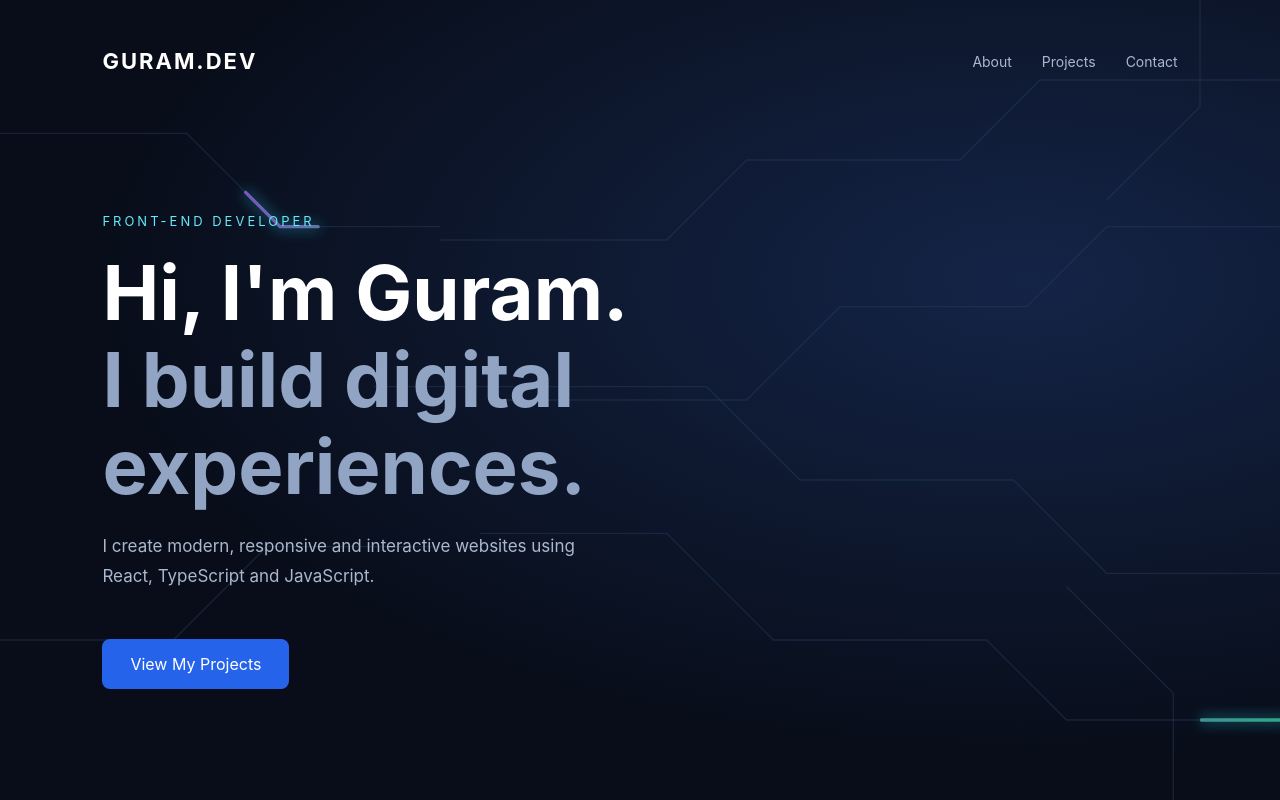
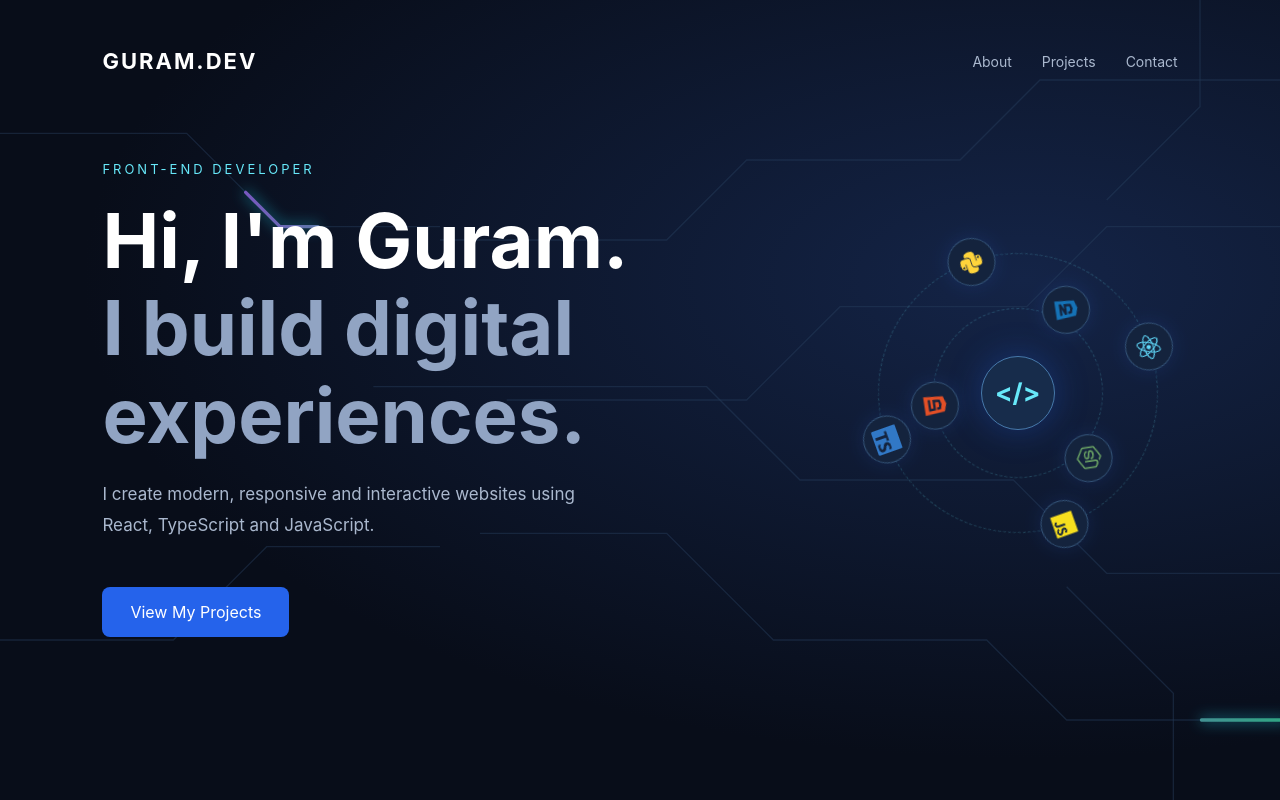
Before and after one commit to gura16/my-portfolio, a React (Vite) app: page / in a window 1280 px wide. Built offline with nearby package versions, Linux system fonts and the light colour scheme.

Commit message:
Add animated circuit background and skills orbit

```diff
--- a/package.json
+++ b/package.json
@@ -11,7 +11,8 @@
   },
   "dependencies": {
     "react": "^19.3.1",
-    "react-dom": "^19.3.1"
+    "react-dom": "^19.3.1",
+    "react-icons": "^5.7.0"
   },
   "devDependencies": {
     "@eslint/js": "^10.0.1",
--- a/src/App.css
+++ b/src/App.css
@@ -100,3 +100,31 @@
   position: relative;
   z-index: 1;
 }
+
+.hero-layout {
+  position: relative;
+  z-index: 1;
+  display: flex;
+  align-items: center;
+  justify-content: space-between;
+  gap: 40px;
+  min-height: 75vh;
+}
+
+.hero-layout .hero-content {
+  margin-top: 0;
+  flex: 1;
+}
+
+@media (max-width: 850px) {
+  .hero-layout {
+    flex-direction: column;
+    justify-content: center;
+    gap: 20px;
+    padding-top: 60px;
+  }
+
+  .hero-layout .hero-content {
+    width: 100%;
+  }
+}
--- a/src/App.tsx
+++ b/src/App.tsx
@@ -1,4 +1,5 @@
 import CircuitBackground from './components/CircuitBackground'
+import SkillsOrbit from './components/SkillsOrbit'
 import './App.css'
 
 function App() {
@@ -14,7 +15,7 @@ function App() {
           <a href="#contact">Contact</a>
         </nav>
       </header>
-
+   <div className="hero-layout">
       <section className="hero-content">
         <p className="subtitle">FRONT-END DEVELOPER</p>
 
@@ -32,6 +33,8 @@ function App() {
           View My Projects
         </a>
       </section>
+      <SkillsOrbit />
+    </div>
     </main>
   )
 }
--- /dev/null
+++ b/src/components/SkillsOrbit.css
@@ -0,0 +1,128 @@
+
+.skills-orbit {
+  position: relative;
+  width: 320px;
+  height: 320px;
+  flex-shrink: 0;
+  display: grid;
+  place-items: center;
+}
+
+.orbit {
+  position: absolute;
+  border: 1px dashed rgba(103, 232, 249, 0.22);
+  border-radius: 50%;
+  animation: orbit-spin 28s linear infinite;
+}
+
+.orbit-outer {
+  width: 280px;
+  height: 280px;
+}
+
+.orbit-inner {
+  width: 170px;
+  height: 170px;
+  animation-direction: reverse;
+  animation-duration: 20s;
+}
+
+.orbit-item {
+  position: absolute;
+  width: 48px;
+  height: 48px;
+  border-radius: 50%;
+  background: #14233d;
+  border: 1px solid #355579;
+  display: grid;
+  place-items: center;
+  font-size: 25px;
+  box-shadow: 0 0 18px rgba(37, 99, 235, 0.15);
+}
+
+/* გარე ორბიტის აიქონები */
+
+.outer-one {
+  top: -24px;
+  left: calc(50% - 24px);
+}
+
+.outer-two {
+  top: calc(50% - 24px);
+  right: -24px;
+}
+
+.outer-three {
+  bottom: -24px;
+  left: calc(50% - 24px);
+}
+
+.outer-four {
+  top: calc(50% - 24px);
+  left: -24px;
+}
+
+/* შიდა ორბიტის აიქონები */
+
+.inner-one {
+  top: -24px;
+  left: calc(50% - 24px);
+}
+
+.inner-two {
+  bottom: 0;
+  right: -15px;
+}
+
+.inner-three {
+  bottom: 0;
+  left: -15px;
+}
+
+/* ცენტრალური ელემენტი */
+
+.orbit-center {
+  width: 74px;
+  height: 74px;
+  border-radius: 50%;
+  display: grid;
+  place-items: center;
+  background: #172c4b;
+  border: 1px solid #4779aa;
+  box-shadow: 0 0 35px rgba(37, 99, 235, 0.3);
+  color: #67e8f9;
+  font-size: 26px;
+  font-weight: bold;
+}
+
+/* მოძრაობა */
+
+@keyframes orbit-spin {
+  to {
+    transform: rotate(360deg);
+  }
+}
+
+/* მაუსის მიტანისას მოძრაობის შეჩერება */
+
+.skills-orbit:hover .orbit {
+  animation-play-state: paused;
+}
+
+/* მობილური ვერსია */
+
+@media (max-width: 600px) {
+  .skills-orbit {
+    width: 260px;
+    height: 260px;
+    transform: scale(0.8);
+  }
+}
+
+/* შემცირებული ანიმაციის პარამეტრი */
+
+@media (prefers-reduced-motion: reduce) {
+  .orbit {
+    animation: none;
+  }
+}
--- /dev/null
+++ b/src/components/SkillsOrbit.tsx
@@ -0,0 +1,55 @@
+
+import {
+  FaReact,
+  FaJs,
+  FaHtml5,
+  FaCss3Alt,
+  FaNodeJs,
+  FaPython,
+} from 'react-icons/fa'
+import { SiTypescript } from 'react-icons/si'
+import './SkillsOrbit.css'
+
+function SkillsOrbit() {
+  return (
+    <div className="skills-orbit" aria-label="My technical skills">
+      <div className="orbit orbit-outer">
+        <div className="orbit-item outer-one">
+          <FaReact color="#61DAFB" />
+        </div>
+
+        <div className="orbit-item outer-two">
+          <FaJs color="#F7DF1E" />
+        </div>
+
+        <div className="orbit-item outer-three">
+          <SiTypescript color="#3178C6" />
+        </div>
+
+        <div className="orbit-item outer-four">
+          <FaPython color="#FFD43B" />
+        </div>
+      </div>
+
+      <div className="orbit orbit-inner">
+        <div className="orbit-item inner-one">
+          <FaHtml5 color="#E34F26" />
+        </div>
+
+        <div className="orbit-item inner-two">
+          <FaCss3Alt color="#1572B6" />
+        </div>
+
+        <div className="orbit-item inner-three">
+          <FaNodeJs color="#68A063" />
+        </div>
+      </div>
+
+      <div className="orbit-center">
+        <span>&lt;/&gt;</span>
+      </div>
+    </div>
+  )
+}
+
+export default SkillsOrbit
```
Also changed, not shown: 1 other file (tests, documents, lock files or other folders).
